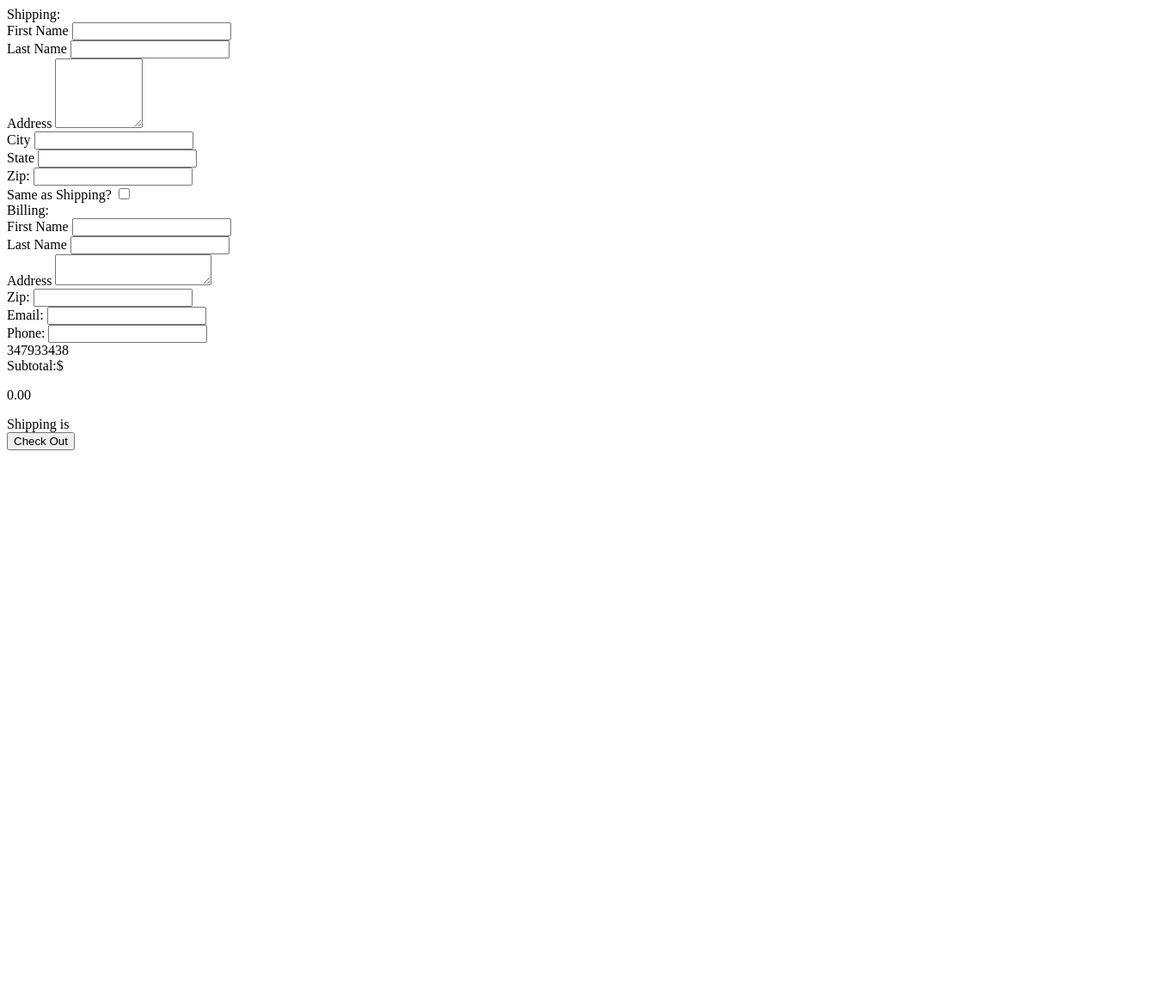
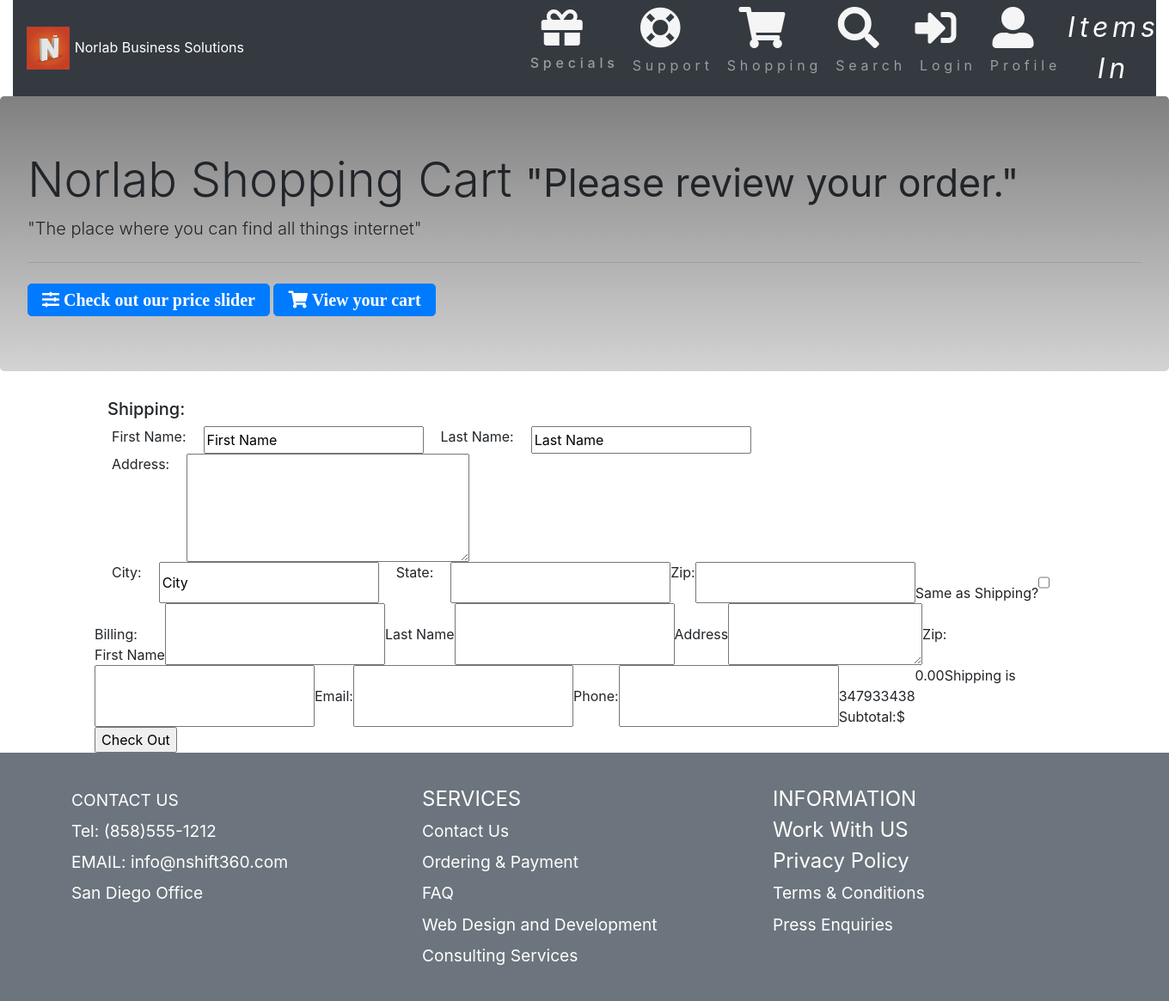
Before and after one commit to wisemanchild/mesacart, a PHP site: page /viewcart.php?remove=1 in a window 1360 px wide. Shown: the whole page at 86% size. Before the commit the page ends 524 px from the top, so only its background shows below. Run offline with PHP 8.4, Linux system fonts and the light colour scheme; data that the repository does not hold is empty; some libraries are stand-ins or nearby versions.

Commit message:
before downloading file from the remote sight.

```diff
--- a/viewcart.php
+++ b/viewcart.php
@@ -1,59 +1,56 @@
-<?
+<?php
 ob_start();
 require 'connect.php';
+include 'nlm_header.php';
 ?>
-<!DOCTYPE html PUBLIC "-//W3C//DTD XHTML 1.0 Transitional//EN" "http://www.w3.org/TR/xhtml1/DTD/xhtml1-transitional.dtd">
-<html xmlns="http://www.w3.org/1999/xhtml">
+<!DOCTYPE html PUBLIC "-//W3C//DTD XHTML 1.0 Transitional//EN"
+        "http://www.w3.org/TR/xhtml1/DTD/xhtml1-transitional.dtd">
+<html xmlns="http://www.w3.org/1999/xhtml" lang="en">
 <head>
-<title></title>
+    <title>View Cart</title>
+
     <script type="text/javascript">
         function sameship() {
-	if (document.getElementById("ship").checked == true)
-	   {
-document._xclick.billfirst_name.value = document._xclick.first_name.value ;
+            if (document.getElementById("ship").checked == true) {
+                document._xclick.billfirst_name.value = document._xclick.first_name.value;
                 document._xclick.billlast_name.value = document._xclick.last_name.value;
-document._xclick.billaddress1.value = document._xclick.address1.value   ;
-document._xclick.billcity.value = 	document._xclick.city.value ;
-  document._xclick.billstate.value =   document._xclick.state.value;
-  document._xclick.billzip.value =  document._xclick.zip.value;
+                document._xclick.billaddress1.value = document._xclick.address1.value;
+                document._xclick.billcity.value = document._xclick.city.value;
+                document._xclick.billstate.value = document._xclick.state.value;
+                document._xclick.billzip.value = document._xclick.zip.value;
             }
             else {
-document._xclick.billfirst_name.value = '' ;
+                document._xclick.billfirst_name.value = '';
                 document._xclick.billlast_name.value = '';
-document._xclick.billaddress1.value = ''   ;
-document._xclick.billcity.value = 	'' ;
-  document._xclick.billstate.value =  '';
-  document._xclick.billzip.value =  '';
+                document._xclick.billaddress1.value = '';
+                document._xclick.billcity.value = '';
+                document._xclick.billstate.value = '';
+                document._xclick.billzip.value = '';
             }
         }
-function makeRequest(url)
-{
+
+        function makeRequest(url) {
 
             request = new XMLHttpRequest();
             sendRequest(url);
         }
 
-function sendRequest(url)
-{
-if (url == 'ship')
-  {
-	state   = document._xclick.billstate.value;
+        function sendRequest(url) {
+            if (url == 'ship') {
+                state = document._xclick.billstate.value;
                 service = document._xclick.service.value;
                 zip = document._xclick.billzip.value;
                 url = "try.php?server=" + service + "&state=" + state + "&zip=" + zip;
             }
- else if (url == 'curr')
-   {
+            else if (url == 'curr') {
                 currlink = document.getElementById("currency").value;
                 url = "curr.php?curr=" + currlink + "&rate=" + tot;
             }
- else if (url == 'coup')
-   {
+            else if (url == 'coup') {
                 couponlink = document.getElementById("coupon").value;
                 url = "coupon.php?coupon=" + couponlink;
             }
-else
-   {
+            else {
                 zip = document._xclick.billzip.value;
                 url = "zip.php?zip=" + zip;
             }
@@ -62,188 +59,252 @@ else
             request.open("GET", url, true);
             request.send(null);
         }
-function checkReadyState(obj)
-{
-	if(obj.readyState == 0) { document.getElementById('copy').innerHTML = "Sending Request..."; }
-	if(obj.readyState == 1) { document.getElementById('copy').innerHTML = "Loading Response..."; }
-	if(obj.readyState == 2) { document.getElementById('copy').innerHTML = "Response Loaded..."; }
-	if(obj.readyState == 3) { document.getElementById('copy').innerHTML = ""; }
-	if(obj.readyState == 4)
-	{
-		if(obj.status == 200)
-		{
+
+        function checkReadyState(obj) {
+            if (obj.readyState == 0) {
+                document.getElementById('copy').innerHTML = "Sending Request...";
+            }
+            if (obj.readyState == 1) {
+                document.getElementById('copy').innerHTML = "Loading Response...";
+            }
+            if (obj.readyState == 2) {
+                document.getElementById('copy').innerHTML = "Response Loaded...";
+            }
+            if (obj.readyState == 3) {
+                document.getElementById('copy').innerHTML = "";
+            }
+            if (obj.readyState == 4) {
+                if (obj.status == 200) {
                     return true;
                 }
-		else if(obj.status == 404)
-		{
+                else if (obj.status == 404) {
                     // Add a custom message or redirect the user to another page
                     document.getElementById('copy').innerHTML = "File not found";
                 }
-		else
-		{
+                else {
                     document.getElementById('copy').innerHTML = "There was a problem retrieving the content.";
                 }
             }
         }
-function onResponse()
-{
-	if(checkReadyState(request))
-	{
 
-	if (request.responseText.indexOf("|") != -1)
-		  {
-	var cityarray  = request.responseText.split("|");
+        function onResponse() {
+            if (checkReadyState(request)) {
+
+                if (request.responseText.indexOf("|") != -1) {
+                    var cityarray = request.responseText.split("|");
                     document._xclick.billcity.value = cityarray[1];
                     document._xclick.billstate.value = cityarray[0];
                     document.getElementById("citystate").style.display = 'block';
                 }
-    else if (request.responseText.indexOf("$") != -1)
-	     {
-		data =  request.responseText;
-	curr =	data.substr(data.length-3,3);
-	document._xclick.currency_code.value = 	curr;
+                else if (request.responseText.indexOf("$") != -1) {
+                    data = request.responseText;
+                    curr = data.substr(data.length - 3, 3);
+                    document._xclick.currency_code.value = curr;
                 }
-	 else if (request.responseText.indexOf("-") != -1)
-	     {
+                else if (request.responseText.indexOf("-") != -1) {
                     //this is a coupon
-		data =  request.responseText;
-	coup =	data.split('-');
+                    data = request.responseText;
+                    coup = data.split('-');
                     typeofdiscount = coup[0];
-		var cartval =  document.getElementById("subtotal").value;
-	if (typeofdiscount == 'percent')
-	  {
-	  mon= '';
+                    var cartval = document.getElementById("subtotal").value;
+                    if (typeofdiscount == 'percent') {
+                        mon = '';
                         tot = '%';
-	   cartval = cartval * (100-coup[1]);
+                        cartval = cartval * (100 - coup[1]);
                     }
-	if (typeofdiscount == 'amount')
-	 {
+                    if (typeofdiscount == 'amount') {
                         mon = '$';
                         tot = '';
-	cartval =  cartval - coup[1];
+                        cartval = cartval - coup[1];
                     }
-   document.getElementById('discount').innerHTML = cartval ;
-	document.getElementById("couponresponse").innerHTML = "Your discount is " +  mon + coup[1] + tot ;
+                    document.getElementById('discount').innerHTML = cartval;
+                    document.getElementById("couponresponse").innerHTML = "Your discount is " + mon + coup[1] + tot;
                     //document._xclick.currency_code.value = 	curr;
                 }
-		else
-		 {
+                else {
                     document.getElementById("copy").innerHTML = request.responseText;
-	document._xclick.shipping_1.value =  request.responseText;
+                    document._xclick.shipping_1.value = request.responseText;
                 }
             }
         }
     </script>
+    <style>
+        item.solid {
+            border-style: solid;
+            padding: 20px;
+        }
+        .nlm_label {
+            padding-right: 20px;
+            padding-left: 20px;
+        }
+
+    </style>
 </head>
 <body>
-<?
+
+    <section class="jumbotron text-left jumbotron_gradient">
+        <!--
+			<div class="float-left nlm-float-left">
+			<a href="slider/slider.php"><i class="fas fa-sliders-h"></i> Check out our price slider</a></div>
+			<div class="float-left nlm-float-left"><a href="viewcart.php"> <i class="fas fa-shopping-cart"></i> View your cart</a></div><br/>
+	-->
+        <h1 class="display-4">Norlab Shopping Cart
+            <small>"Please review your order."</small>
+        </h1>
+        <p class="lead">"The place where you can find all things internet"</p>
+        <hr class="my-4">
+        <!--<p>It uses utility classes for typography and spacing to space content out within the larger container.</p>-->
+
+        <!--<row class="container">-->
+        <!--<div class="col-md-4">-->
+        <a class="btn btn-primary btn-lg fas fa-sliders-h" href="slider/slider.php" role="button"> Check out our price
+            slider</a>
+        <!--<a href="slider/slider.php"><i class="fas fa-sliders-h"></i> Check out our price slider</a>-->
+        <!--</div>-->
+        <!--<div class="col-md-4">-->
+        <a class="btn btn-primary btn-lg fas fa-shopping-cart" href="viewcart.php" role="button"> View your cart</a>
+        <!--<a href="viewcart.php"> <i class="btn btn-lg fas fa-shopping-cart"></i> View your cart</a>-->
+        <!--</div>-->
+
+        <!--</row>-->
+    </section>
+    <main class="container">
+	<?php
 	$removeid = $_GET['remove'];
-if ($removeid)
-   {
-$dbh->exec("delete from $cartitems where id = '$removeid'");
+	if ( $removeid ) {
+		$dbh->exec( "delete from $cartitems where id = '$removeid'" );
 	}
 	$qtytoupdate = $_POST['qty'];
-if (isset($qtytoupdate))
-    {
+	if ( isset( $qtytoupdate ) ) {
 		$prodid = $_POST['prodid'];
-$dbh->exec("update	$cartitems set qty = '$qtytoupdate' where cartitems = '$prodid' and sessid = '$sessid'");
+		$dbh->exec( "update	$cartitems set qty = '$qtytoupdate' where cartitems = '$prodid' and sessid = '$sessid'" );
 	}
 
 	$sql = "select $cartitems.id,$cartitems.cartitems,$products.name,$products.price ,$cartitems.qty,$products.id,$cartitems.attribute, $products.weight from $cartitems,$products where $cartitems.sessid = '$sessid' and $cartitems.cartitems = $products.id";
-foreach ($dbh->query($sql) as $showrow)
-   {
-$cartitemnum= $showrow[0];
- $name = $showrow[2];
- $price = $showrow[3];
- $qty = $showrow[4];
- $prodid = $showrow[5];
- $attribute = $showrow[6];
+
+	foreach ( $dbh->query( $sql ) as $showrow ) {
+		$cartitemnum = $showrow[0];
+		$name        = $showrow[2];
+		$price       = $showrow[3];
+		$qty         = $showrow[4];
+		$prodid      = $showrow[5];
+		$attribute   = $showrow[6];
 		?>
-<img src = "<?= $root;?>thumbnail.php?pic=<?= $prodid.'/1.jpg&ht=100&wd=100';?>"/><br/>
-<? echo $name.$attribute;?> <a href = "<?= $root;?>viewcart.php?remove=<?= $cartitemnum;?>">Remove</a> <br/>
-<br>
+        <item class="solid row" >
+        <img src="<?= $root; ?>thumbnail.php?pic=<?= $prodid . '/1.jpg&ht=100&wd=100'; ?>"/><br/>
+		<? echo $name . $attribute; ?> <a href="<?= $root; ?>viewcart.php?remove=<?= $cartitemnum; ?>">Remove</a> <br/>
+        <!--<br>-->
         Enter Coupon or Gift Certificate Code
-<input type = "text" id = "coupon" onblur="makeRequest('coup');"/>
+        <input type="text" id="coupon" onblur="makeRequest('coup');"/>
+        <!--<br/>
+        <br>-->
+        <p id="couponresponse"></p>
+        <form action="<?= $root; ?>viewcart.php" method="post">
+            Quantity:
+            <input type="text" name="qty" size="2"
+                   value="<?= $qty; ?>">
             <br/>
-<br>
-<p id = "couponresponse"></p>
-<form action = "<?= $root;?>viewcart.php" method = "post">
-  Quantity:
-  <input type = "text" name = "qty" size = "2"
- value="<?=$qty;?>">
+            <input type="hidden" name="prodid" value="<?= $prodid; ?>"/>
             <br/>
-  <input type = "hidden" name = "prodid" value = "<?=$prodid;?>" />
-  <br/>
-  <input type="submit" name = "submit" value = "update" />
+            <input type="submit" name="submit" value="update"/>
             <br/>
         </form>
-<?
+        </item>
+		<?php
 	}
 	?>
-<form action= "https://www.sandbox.paypal.com/us/cgi-bin/webscr"
-method="post"  name="_xclick">
-  Shipping:<br/>
-  First Name
-  <input type = "text" name = "first_name" />
-  <br/>
-  Last Name
-  <input type = "text" name = "last_name" />
-  <br/>
-  Address
-  <textarea name = "address1" cols="10" rows="5"></textarea>
-  <br/>
-  City
-  <input type = "text" name = "city"  id = "city"/>
-  <br/>
-  State
-  <input type = "text" name = "state"  id = "state" />
-  <br/>
+
+    <form action="https://www.sandbox.paypal.com/us/cgi-bin/webscr"
+          method="post" name="_xclick">
+        <h5>Shipping:</h5>
+        <div class="row">
+        <label class="nlm_label" for="first_name">First Name:</label>
+        <input  type="text" name="first_name" value="First Name"/>
+
+        <label class="nlm_label" for="last_name" class="d-inline">Last Name:</label>
+        <input type="text" name="last_name" value="Last Name"/>
+        </div>
+        <div class="row">
+        <label class="nlm_label" for="address1">Address:</label>
+        <textarea  name="address1" cols="30" rows="5" value="Address"></textarea>
+        </div>
+        <div class="row">
+        <label class="nlm_label" for="city">City:</label>
+        <input type="text" name="city" id="city" value="City"/>
+        <label class="nlm_label" for="state">State:</label>
+        <input type="text" name="state" id="state"/>
         Zip:
-  <input type = "text" name = "zip" id = "zip"/>
+        <input type="text" name="zip" id="zip"/>
         <br/>
         Same as Shipping?
-  <input type = "checkbox" id = "ship" onClick="sameship();"/>
+        <input type="checkbox" id="ship" onClick="sameship();"/>
         <br/>
         Billing:<br/>
         First Name
-  <input type = "text" name = "billfirst_name" />
+        <input type="text" name="billfirst_name"/>
         <br/>
         Last Name
-  <input type = "text" name = "billlast_name" />
+        <input type="text" name="billlast_name"/>
         <br/>
         Address
-  <textarea name = "billaddress1"></textarea>
+        <textarea name="billaddress1"></textarea>
         <br/>
-  <span id = "citystate" style="display:none"> City
-  <input type = "text" name = "billcity"/>
+        <span id="citystate" style="display:none"> City
+  <input type="text" name="billcity"/>
   <br/>
   State
-  <input type = "text" name = "billstate"/>
+  <input type="text" name="billstate"/>
   <br/>
   </span> Zip:
-  <input type = "text" name = "billzip" onblur="makeRequest('state');"/>
+        <input type="text" name="billzip" onblur="makeRequest('state');"/>
         <br/>
         Email:
-  <input type = "text" name = "email" />
+        <input type="text" name="email"/>
         <br/>
         Phone:
-  <input type = "text" name = "night_phone_a" />
+        <input type="text" name="night_phone_a"/>
         <br/>
         <!--Service: <select name = "service" onChange="makeRequest('ship')">
 <option value = ''>Choose Service Below</option>
- <option value = "PRIORITYOVERNIGHT" <? if ($service == 'PRIORITYOVERNIGHT') echo "SELECTED";?>>FedEx Priority Overnight</option>
-  <option value = "STANDARDOVERNIGHT" <? if ($service == 'STANDARDOVERNIGHT') echo "SELECTED";?>>FedEx Standard Overnight</option>
-  <option value = "FIRSTOVERNIGHT" <? if ($service == 'FIRSTOVERNIGHT') echo "SELECTED";?>>FedEx First Overnight</option>
-  <option value = "FEDEX2DAY" <? if ($service == 'FEDEX2DAY') echo "SELECTED";?>>FedEx 2 Day</option>
-  <option value = "FEDEXEXPRESSSAVER" <? if ($service == 'FEDEXEXPRESSSAVER') echo "SELECTED";?>>FedEx Express Saver</option>
-  <option value = "INTERNATIONALPRIORITY" <? if ($service == 'INTERNATIONALPRIORITY') echo "SELECTED";?>>FedEx International Priority</option>
-  <option value = "INTERNATIONALECONOMY" <? if ($service == 'INTERNATIONALECONOMY') echo "SELECTED";?>>FedEx International Economy</option>
-    <option value = "INTERNATIONALFIRST" <? if ($service == 'INTERNATIONALFIRST') echo "SELECTED";?>>FedEx International First</option>
-    <option value = "FEDEX1DAYFREIGHT" <? if ($service == 'FEDEX1DAYFREIGHT') echo "SELECTED";?>>FedEx International Freight</option>
-    <option value = "FEDEX2DAYFREIGHT" <? if ($service == 'FEDEX2DAYFREIGHT') echo "SELECTED";?>>FedEx 2 day Freight</option>
-    <option value = "FEDEX3DAYFREIGHT" <? if ($service == 'FEDEX3DAYFREIGHT') echo "SELECTED";?>>FedEx 3 day Freight</option>
-    <option value = "FEDEXGROUND" <? if ($service == 'FEDEXGROUND') echo "SELECTED";?>>FedEx Ground</option>
-    <option value = "GROUNDHOMEDELIVERY" <? if ($service == 'GROUNDHOMEDELIVERY') echo "SELECTED";?>>FedEx Home Delivery</option>
+ <option value = "PRIORITYOVERNIGHT" <? if ( $service == 'PRIORITYOVERNIGHT' ) {
+			echo "SELECTED";
+		} ?>>FedEx Priority Overnight</option>
+  <option value = "STANDARDOVERNIGHT" <? if ( $service == 'STANDARDOVERNIGHT' ) {
+			echo "SELECTED";
+		} ?>>FedEx Standard Overnight</option>
+  <option value = "FIRSTOVERNIGHT" <? if ( $service == 'FIRSTOVERNIGHT' ) {
+			echo "SELECTED";
+		} ?>>FedEx First Overnight</option>
+  <option value = "FEDEX2DAY" <? if ( $service == 'FEDEX2DAY' ) {
+			echo "SELECTED";
+		} ?>>FedEx 2 Day</option>
+  <option value = "FEDEXEXPRESSSAVER" <? if ( $service == 'FEDEXEXPRESSSAVER' ) {
+			echo "SELECTED";
+		} ?>>FedEx Express Saver</option>
+  <option value = "INTERNATIONALPRIORITY" <? if ( $service == 'INTERNATIONALPRIORITY' ) {
+			echo "SELECTED";
+		} ?>>FedEx International Priority</option>
+  <option value = "INTERNATIONALECONOMY" <? if ( $service == 'INTERNATIONALECONOMY' ) {
+			echo "SELECTED";
+		} ?>>FedEx International Economy</option>
+    <option value = "INTERNATIONALFIRST" <? if ( $service == 'INTERNATIONALFIRST' ) {
+			echo "SELECTED";
+		} ?>>FedEx International First</option>
+    <option value = "FEDEX1DAYFREIGHT" <? if ( $service == 'FEDEX1DAYFREIGHT' ) {
+			echo "SELECTED";
+		} ?>>FedEx International Freight</option>
+    <option value = "FEDEX2DAYFREIGHT" <? if ( $service == 'FEDEX2DAYFREIGHT' ) {
+			echo "SELECTED";
+		} ?>>FedEx 2 day Freight</option>
+    <option value = "FEDEX3DAYFREIGHT" <? if ( $service == 'FEDEX3DAYFREIGHT' ) {
+			echo "SELECTED";
+		} ?>>FedEx 3 day Freight</option>
+    <option value = "FEDEXGROUND" <? if ( $service == 'FEDEXGROUND' ) {
+			echo "SELECTED";
+		} ?>>FedEx Ground</option>
+    <option value = "GROUNDHOMEDELIVERY" <? if ( $service == 'GROUNDHOMEDELIVERY' ) {
+			echo "SELECTED";
+		} ?>>FedEx Home Delivery</option>
 </select><br/>-->
         347933438
         <input type="hidden" name="cmd" value="_cart">
@@ -251,52 +312,50 @@ method="post"  name="_xclick">
         <input type="hidden" name="upload" value="1">
         <input type="hidden" name="currency_code" value="USD">
 		<?
-$i = 1;
+		$i      = 1;
 		$newsql = "select $cartitems.cartitems,$products.name,$products.price ,$cartitems.qty,$products.id,$cartitems.attribute from $cartitems,$products where $cartitems.sessid = '$sessid' and $cartitems.cartitems = $products.id";
-foreach ($dbh->query($newsql) as $row)
-  {
- $name = $row[1];
- $price = $row[2];
- $qty = $row[3];
- $prodid = $row[4];
+		foreach ( $dbh->query( $newsql ) as $row ) {
+			$name      = $row[1];
+			$price     = $row[2];
+			$qty       = $row[3];
+			$prodid    = $row[4];
 			$attribute = $row[5];
- $weight = $showrow[7];
+			$weight    = $showrow[7];
 			?>
-  <input type="hidden" name="item_name_<?= $i;?>" value = "<?= $name;?>" />
-  <input type="hidden" name="item_number_<?= $i;?>" value = "<?=$prodid;?>" />
+            <input type="hidden" name="item_name_<?= $i; ?>" value="<?= $name; ?>"/>
+            <input type="hidden" name="item_number_<?= $i; ?>" value="<?= $prodid; ?>"/>
 			<?
-$each = explode(',',$attribute);
-$y = 0;
-for ($x=0;$x<count($each)-1 ;$x++)
-     {
+			$each = explode( ',', $attribute );
+			$y    = 0;
+			for ( $x = 0; $x < count( $each ) - 1; $x ++ ) {
 //Size:small
- $att = $each[$x];
- $catarr = explode(':',$att);
+				$att    = $each[ $x ];
+				$catarr = explode( ':', $att );
 				$onname = $catarr[0];
 				$choice = $catarr[1];
 				?>
-<input type="hidden" name="on<?=$y;?>_<?=$i;?>" value = "<?= $onname;?>" />
-<input type="hidden" name="os<?=$y;?>_<?=$i;?>" value = "<?= $choice;?>" />
+                <input type="hidden" name="on<?= $y; ?>_<?= $i; ?>" value="<?= $onname; ?>"/>
+                <input type="hidden" name="os<?= $y; ?>_<?= $i; ?>" value="<?= $choice; ?>"/>
 
 				<?
-$y++;
+				$y ++;
 			}
 			?>
-  <input type="hidden" name="amount_<?= $i;?>" value="<?= $price;?>">
-  <input type="hidden" name="quantity_<?= $i;?>" value="<?= $qty;?>">
+            <input type="hidden" name="amount_<?= $i; ?>" value="<?= $price; ?>">
+            <input type="hidden" name="quantity_<?= $i; ?>" value="<?= $qty; ?>">
 			<?
-$i++;
-$total = $price * $qty;
-$total = money_format("%i",$total);
+			$i ++;
+			$total       = $price * $qty;
+			$total       = money_format( "%i", $total );
 			$cartcontent .= "$name $qty $attribute at $price Total: $total<br/>";
-$subtotal += $total;
+			$subtotal    += $total;
 		}
 		echo '<input type = "hidden" name = "shipping_1" value = "25.00"/>';
-$subtotal = money_format("%i",$subtotal);
+		$subtotal = money_format( "%i", $subtotal );
 		echo $cartcontent;
-echo '<input type ="hidden" id ="subtotal" name = "subtotal" value = "'.$subtotal.'">';
-echo '<br/>Subtotal:$<p id = "discount">'.$subtotal.'</p>';
-$dbh=null;
+		echo '<input type ="hidden" id ="subtotal" name = "subtotal" value = "' . $subtotal . '">';
+		echo '<br/>Subtotal:$<p id = "discount">' . $subtotal . '</p>';
+		$dbh = null;
 
 		/*
 		$GBP = "http://finance.yahoo.com/d/quotes.csv?s=USDGBP=X&f=sl1d1t1c1ohgv&e=.csv";
@@ -305,8 +364,13 @@ setcookie("EUR",$EUR);
 		setcookie("EUR",$GBP);
 		*/
 		?>
-  <div id = "copy">Shipping is</div>
-  <input type="submit" name = "submit" value = "Check Out">
+        <div id="copy">Shipping is</div>
+        <input type="submit" name="submit" value="Check Out">
     </form>
+    <br/>
+</main>
+<?php
+include 'nlm_footer.php'
+?>
 </body>
 </html>
```
Lines whose indentation alone changed are shown as unchanged.
